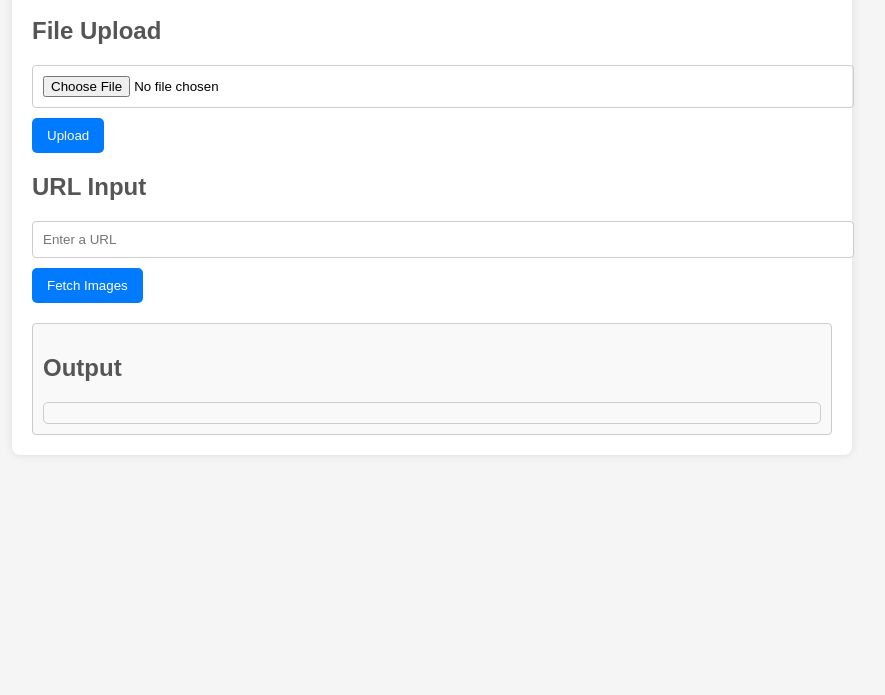
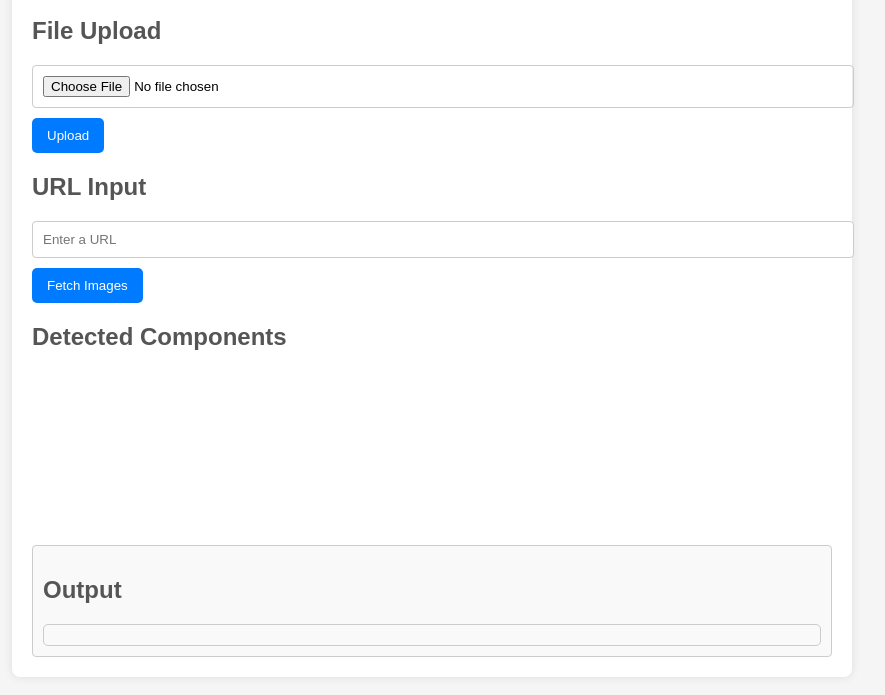
Before and after one commit to kavingit97/3rd-attempt-TrackGen, a plain HTML site: page index.html in a window 1280 px wide. Shown: the part 141-836 px from the top of the page, without its empty margins (208-1093 px from the left). Before the commit the page ends 800 px from the top, so only its background shows below. Drawn offline with Linux system fonts and the light colour scheme.

Commit message:
Update index.html

```diff
--- a/index.html
+++ b/index.html
@@ -17,7 +17,7 @@
             <section>
                 <h2>File Upload</h2>
                 <form id="uploadForm" enctype="multipart/form-data">
-                    <input type="file" name="file" required />
+                    <input type="file" name="file" id="fileInput" required />
                     <button type="submit">Upload</button>
                 </form>
             </section>
@@ -27,6 +27,10 @@
                     <input type="url" name="url" placeholder="Enter a URL" required />
                     <button type="submit">Fetch Images</button>
                 </form>
+            </section>
+            <section>
+                <h2>Detected Components</h2>
+                <canvas id="canvasOutput"></canvas>
             </section>
             <section id="output">
                 <h2>Output</h2>
```
